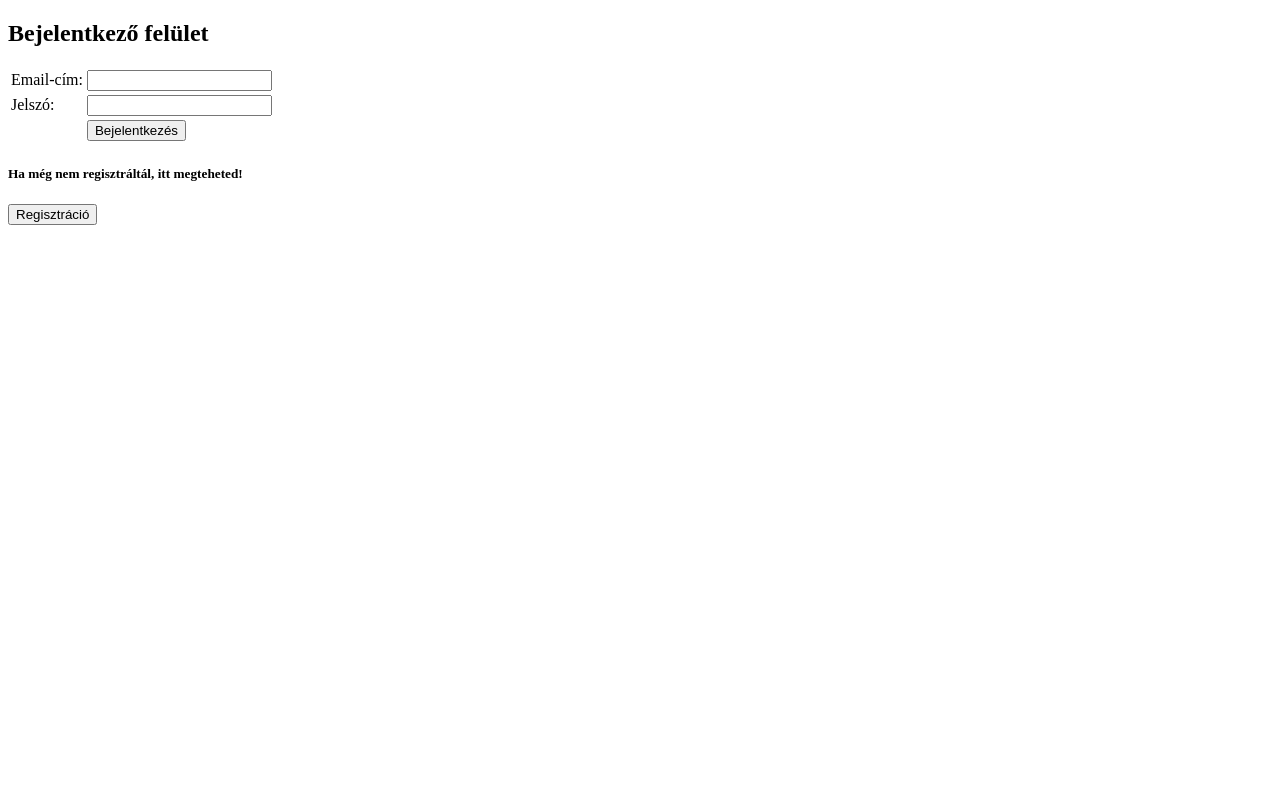
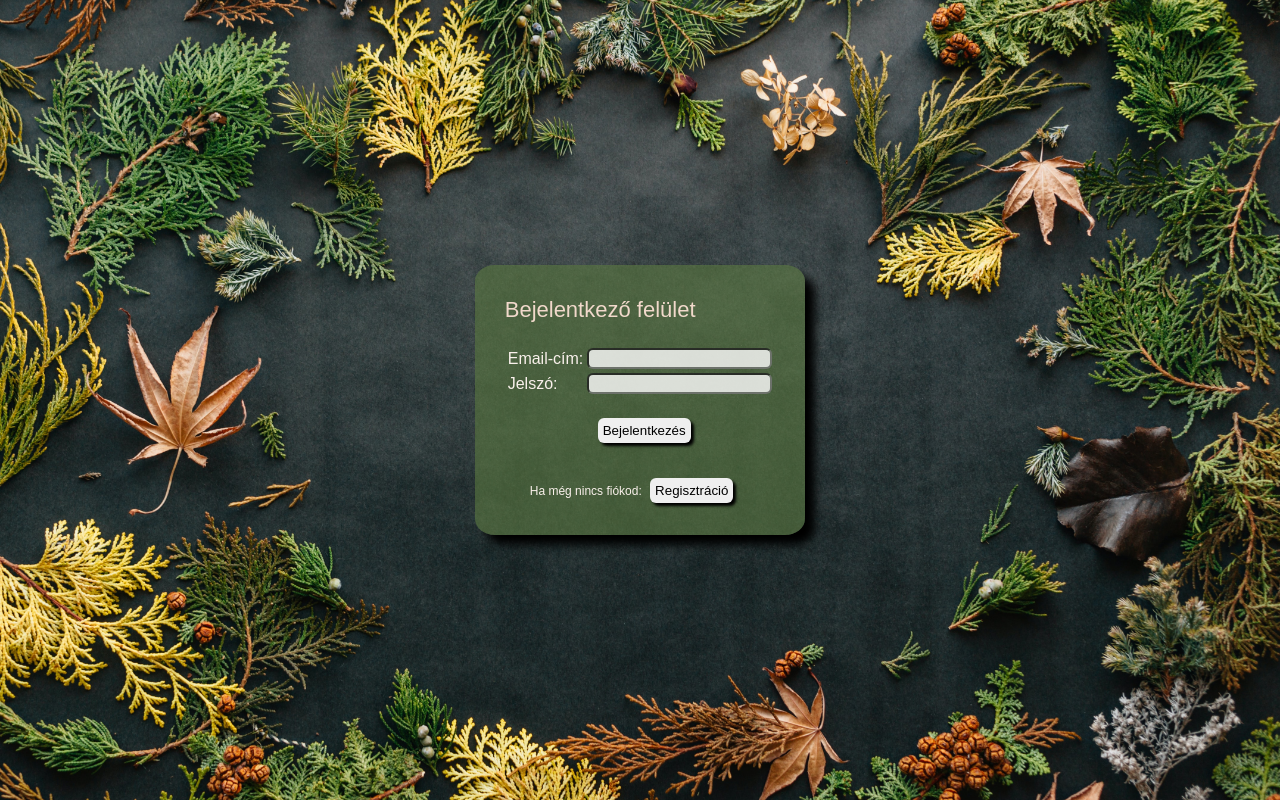
Before and after one commit to werneradam/portal_beadando_1, a PHP site: page /login.php in a window 1280 px wide. Run offline with PHP 8.4, Linux system fonts and the light colour scheme.

Commit message:
favicon, all and login.css

```diff
--- a/admin.php
+++ b/admin.php
@@ -20,6 +20,8 @@ if ($_SESSION["is_admin"] == 0) {
         </style>
         <meta charset="UTF-8">
         <meta name="viewport" content="width=device-width, initial-scale=1.0">
+        <link rel="shortcut icon" type="image/png" href="img/favicon.png">
+        <link rel="stylesheet" href="css/all.css">
         <title>Secret Santa</title>
     </head>
 
--- a/admin_groups.php
+++ b/admin_groups.php
@@ -20,6 +20,8 @@ if ($_SESSION["is_admin"] == 0) {
     </style>
     <meta charset="UTF-8">
     <meta name="viewport" content="width=device-width, initial-scale=1.0">
+    <link rel="shortcut icon" type="image/png" href="img/favicon.png">
+    <link rel="stylesheet" href="css/all.css">
     <title>Secret Santa</title>
 </head>
 
--- /dev/null
+++ b/css/all.css
@@ -0,0 +1,3 @@
+body {
+    font-family: Arial, Helvetica, sans-serif;
+}
--- /dev/null
+++ b/css/login.css
@@ -0,0 +1,64 @@
+body {
+    background: url("../img/login_bg.jpg") no-repeat center center fixed;
+    -webkit-background-size: cover;
+    -moz-background-size: cover;
+    -o-background-size: cover;
+    background-size: cover;
+
+    display: table-cell;
+    vertical-align: middle;
+    height: 100%;
+
+}
+
+html {
+    display: table;
+    margin: auto;
+    height: 100%;
+}
+
+.cim {
+    color: rgb(241, 217, 203);
+    font-size: 22px;
+}
+
+.login_box {
+    background-color: rgb(93, 122, 66, 0.6);
+    padding: 10px 30px 20px 30px;
+    border-radius: 6%;
+    border-style: solid 3px black;
+    box-shadow: 10px 10px 10px black;
+}
+
+.data {
+    color: rgb(250, 241, 236);
+}
+
+.info {
+    color: rgb(250, 241, 236);
+    font-size: 12px;
+    margin-left: 25px;
+}
+
+.textbox {
+    opacity: 80%;
+    border-radius: 6px;
+}
+
+.button {
+    margin: 20px 0px 0px 5px;
+    border-radius: 6px;
+    border: none;
+    padding: 5px;
+    border-style: solid 2px black;
+    box-shadow: 3px 3px 3px black;
+}
+
+.button:hover {
+    background-color: grey;
+    cursor: pointer;
+}
+
+#login_btn {
+    margin-left: 90px;
+}
--- a/group.php
+++ b/group.php
@@ -8,7 +8,9 @@
 <head>
   <meta charset="UTF-8">
   <meta name="viewport" content="width=device-width, initial-scale=1.0">
+  <link rel="shortcut icon" type="image/png" href="img/favicon.png">
   <title>Group</title>
+  <link rel="stylesheet" href="css/all.css">
   <link rel="stylesheet" href="css/group.css">
   <link rel="stylesheet" href="https://stackpath.bootstrapcdn.com/bootstrap/4.3.1/css/bootstrap.min.css" integrity="sha384-ggOyR0iXCbMQv3Xipma34MD+dH/1fQ784/j6cY/iJTQUOhcWr7x9JvoRxT2MZw1T" crossorigin="anonymous">
   <script src="https://ajax.googleapis.com/ajax/libs/jquery/1.8.2/jquery.min.js"></script>
--- a/login.php
+++ b/login.php
@@ -9,6 +9,9 @@
 <head>
     <meta charset="UTF-8">
     <meta name="viewport" content="width=device-width, initial-scale=1.0">
+    <link rel="shortcut icon" type="image/png" href="img/favicon.png">
+    <link rel="stylesheet" href="css/all.css">
+    <link rel="stylesheet" href="css/login.css">
     <title>Secret Santa</title>
 </head>
 <style>
@@ -18,7 +21,8 @@
 </style>
 
 <body>
-    <h2>Bejelentkező felület</h2>
+    <div class="login_box">
+        <p class="cim">Bejelentkező felület</p>
         <div class="error">
             <?php
             if (isset($_GET["errormsg"])) {
@@ -32,25 +36,25 @@
         <form action="login.php" method="POST">
             <table>
                 <tr>
-                <td>Email-cím:</td>
+                    <td class="data">Email-cím:</td>
                     <td>
-                    <input type="email" name="email">
+                        <input type="email" name="email" class="textbox">
                     </td>
                 </tr>
                 <tr>
-                <td>Jelszó:</td>
+                    <td class="data">Jelszó:</td>
                     <td>
-                    <input type="password" name="password">
+                        <input type="password" name="password" class="textbox">
                     </td>
                 </tr>
                 <tr>
-                <td></td>
-                <td>
-                    <input type="submit" name="login" value="Bejelentkezés">
+                    <td colspan="2">
+                        <input type="submit" name="login" value="Bejelentkezés" class="button" id="login_btn">
                     </td>
                 </tr>
             </table>
         </form>
+        <form action="registration.php" class="info"><p>Ha még nincs fiókod: <input type="submit" name="registration" value="Regisztráció" class="button" id="reg_btn"></p></form>
         <?php
         if (isset($_POST["login"])) {
             require_once("connect.php");
@@ -81,8 +85,7 @@
             }
         }
         ?>
-    <h5>Ha még nem regisztráltál, itt megteheted!</h5>
-    <form action="registration.php"><input type="submit" name="registration" value="Regisztráció"></form>
+    </div>
 </body>
 
 </html>
--- a/members.php
+++ b/members.php
@@ -10,6 +10,8 @@
 <head>
     <meta charset="UTF-8">
     <meta name="viewport" content="width=device-width, initial-scale=1.0">
+    <link rel="shortcut icon" type="image/png" href="img/favicon.png">
+    <link rel="stylesheet" href="css/all.css">
     <title>Felhasználók</title>
 </head>
 <style>
--- a/members_user.php
+++ b/members_user.php
@@ -10,6 +10,8 @@
 <head>
     <meta charset="UTF-8">
     <meta name="viewport" content="width=device-width, initial-scale=1.0">
+    <link rel="shortcut icon" type="image/png" href="img/favicon.png">
+    <link rel="stylesheet" href="css/all.css">
     <title>Felhasználók</title>
 </head>
 <style>
--- a/settings.php
+++ b/settings.php
@@ -19,6 +19,8 @@ $textbox_email = "";
     </style>
     <meta charset="UTF-8">
     <meta name="viewport" content="width=device-width, initial-scale=1.0">
+    <link rel="shortcut icon" type="image/png" href="img/favicon.png">
+    <link rel="stylesheet" href="css/all.css">
     <title>Secret Santa</title>
 </head>
 
```
Also changed, not shown: registration.php (+14 -10 lines), img/favicon.png (added), img/login_bg.jpg (added). Lines whose indentation alone changed are shown as unchanged.
